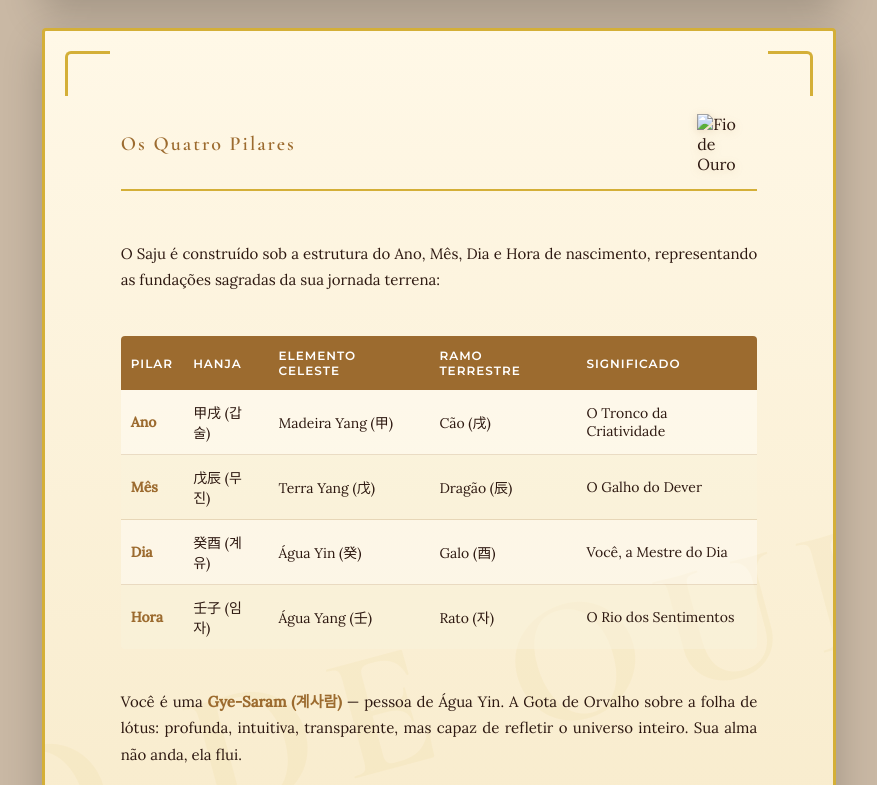
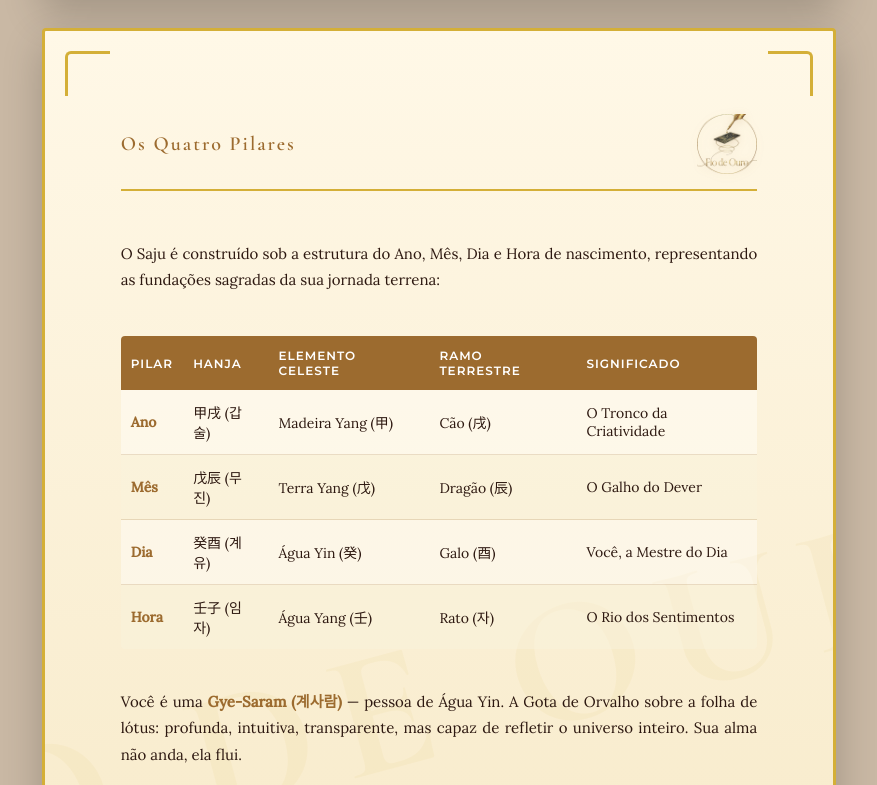
Before and after one commit to ijoba220412/sajus, a plain HTML site: page index.html in a window 1280 px wide. Shown: the part 1155-1940 px from the top of the page, without its empty margins (201-1078 px from the left). Drawn offline with nearby package versions, Linux system fonts and the light colour scheme.

Commit message:
Replace logo image with updated version

```diff
--- a/index.html
+++ b/index.html
@@ -308,7 +308,7 @@
             <div class="header">
                 <div class="header-title">Os Quatro Pilares</div>
                 <!-- SUBSTITUA PELO CAMINHO DO SEU LOGO -->
-                <img src="logo-fio-de-ouro-transparente.png" alt="Fio de Ouro" class="header-logo">
+                <img src="logo-fio-de-ouro.png" alt="Fio de Ouro" class="header-logo">
             </div>
 
             <p>O Saju é construído sob a estrutura do Ano, Mês, Dia e Hora de nascimento, representando as fundações sagradas da sua jornada terrena:</p>
@@ -379,7 +379,7 @@
         <div class="content">
             <div class="header">
                 <div class="header-title">Seus Obstáculos</div>
-                <img src="logo-fio-de-ouro-transparente.png" alt="Fio de Ouro" class="header-logo">
+                <img src="logo-fio-de-ouro.png" alt="Fio de Ouro" class="header-logo">
             </div>
 
             <h3>Seus obstáculos já estão desenhados:</h3>
@@ -419,7 +419,7 @@
         <div class="content">
             <div class="header">
                 <div class="header-title">Cura e Ritual</div>
-                <img src="logo-fio-de-ouro-transparente.png" alt="Fio de Ouro" class="header-logo">
+                <img src="logo-fio-de-ouro.png" alt="Fio de Ouro" class="header-logo">
             </div>
 
             <h4>2. A Cura pelo Calor (Fogo)</h4>
@@ -456,7 +456,7 @@
         <div class="content">
             <div class="header">
                 <div class="header-title">Leitura do Nome Sagrado</div>
-                <img src="logo-fio-de-ouro-transparente.png" alt="Fio de Ouro" class="header-logo">
+                <img src="logo-fio-de-ouro.png" alt="Fio de Ouro" class="header-logo">
             </div>
 
             <h3>Leitura do Nome Sagrado (Seongmyeong Gyeok)</h3>
@@ -495,7 +495,7 @@
         <div class="content">
             <div class="header">
                 <div class="header-title">Assinatura e Previsões</div>
-                <img src="logo-fio-de-ouro-transparente.png" alt="Fio de Ouro" class="header-logo">
+                <img src="logo-fio-de-ouro.png" alt="Fio de Ouro" class="header-logo">
             </div>
 
             <h3>Assinatura Xamânica: O Uso do Nome-Talismã</h3>
@@ -550,7 +550,7 @@
         <div class="content">
             <div class="header">
                 <div class="header-title">Resumo dos Anos</div>
-                <img src="logo-fio-de-ouro-transparente.png" alt="Fio de Ouro" class="header-logo">
+                <img src="logo-fio-de-ouro.png" alt="Fio de Ouro" class="header-logo">
             </div>
 
             <h3>Resumo dos Aspectos do Destino Vinculados ao Nome</h3>
```
